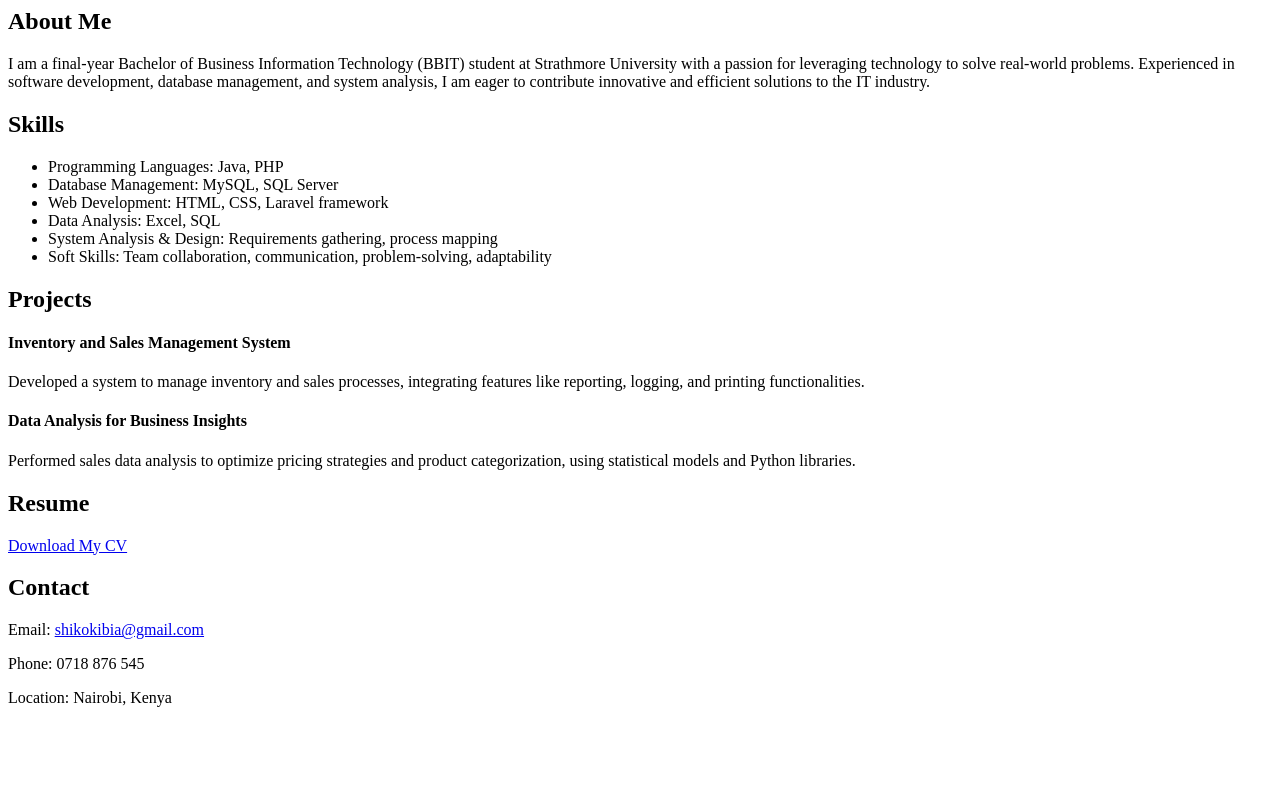
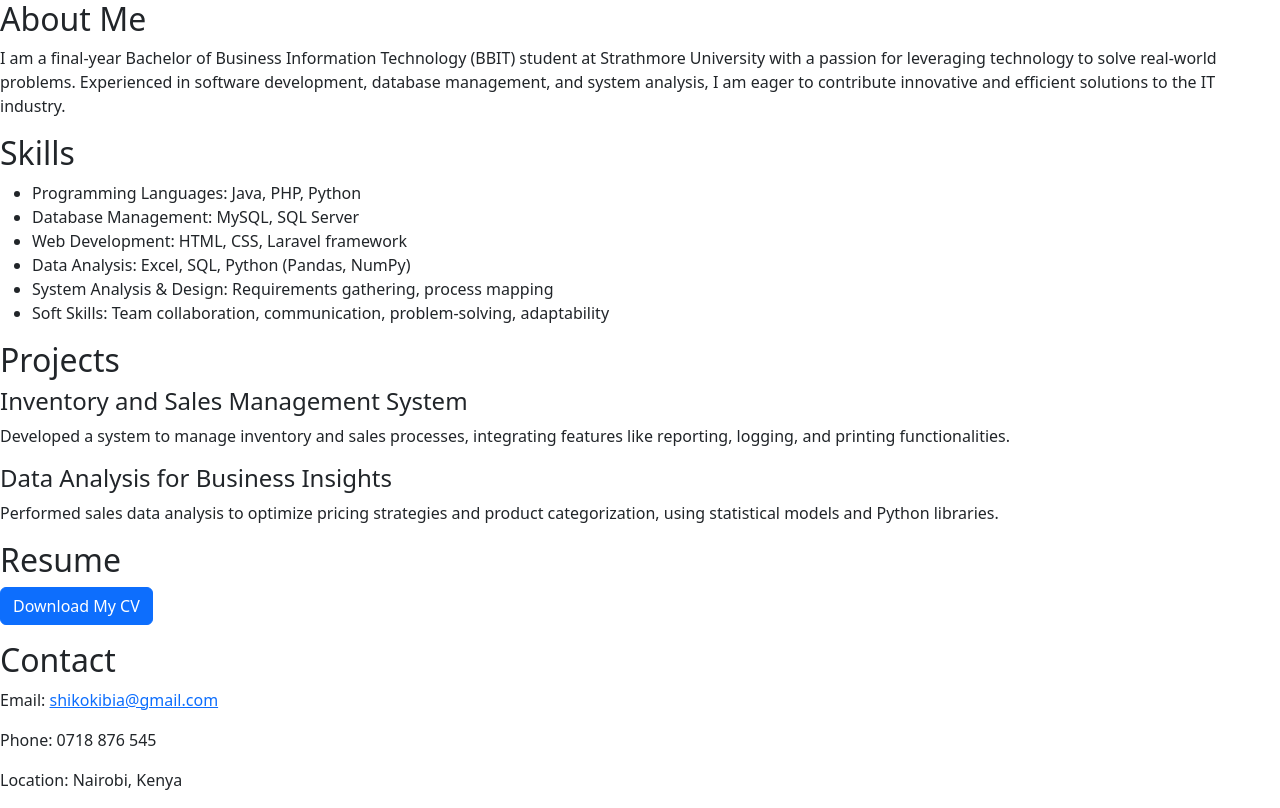
Before and after one commit to wanjikukibia/Portfolio, a plain HTML site: page index.html in a window 1280 px wide. Drawn offline with nearby package versions, Linux system fonts and the light colour scheme.

Commit message:
Finalized portfolio structure and styling

```diff
--- a/index.html
+++ b/index.html
@@ -1,3 +1,13 @@
+<!DOCTYPE html>
+<html lang="en">
+<head>
+    <meta charset="UTF-8">
+    <meta name="viewport" content="width=device-width, initial-scale=1.0">
+    <title>Susan Wanjiku - Portfolio</title>
+    <link rel="stylesheet" href="https://cdn.jsdelivr.net/npm/bootstrap@5.3.0/dist/css/bootstrap.min.css">
+    <script src="https://cdnjs.cloudflare.com/ajax/libs/font-awesome/6.4.2/js/all.min.js" crossorigin="anonymous"></script>
+</head>
+<body></body>
 <section class="section" id="about">
     <h2>About Me</h2>
     <p>I am a final-year Bachelor of Business Information Technology (BBIT) student at Strathmore University with a passion for leveraging technology to solve real-world problems. Experienced in software development, database management, and system analysis, I am eager to contribute innovative and efficient solutions to the IT industry.</p>
@@ -6,10 +16,10 @@
 <section class="section" id="skills">
     <h2>Skills</h2>
     <ul>
-        <li>Programming Languages: Java, PHP</li>
+        <li>Programming Languages: Java, PHP, Python</li>
         <li>Database Management: MySQL, SQL Server</li>
         <li>Web Development: HTML, CSS, Laravel framework</li>
-        <li>Data Analysis: Excel, SQL</li>
+        <li>Data Analysis: Excel, SQL, Python (Pandas, NumPy)</li>
         <li>System Analysis & Design: Requirements gathering, process mapping</li>
         <li>Soft Skills: Team collaboration, communication, problem-solving, adaptability</li>
     </ul>
@@ -35,3 +45,6 @@
     <p>Location: Nairobi, Kenya</p>
 </section>
 </div>
+<script src="https://cdn.jsdelivr.net/npm/bootstrap@5.3.0/dist/js/bootstrap.bundle.min.js"></script>
+
+</body>
```
